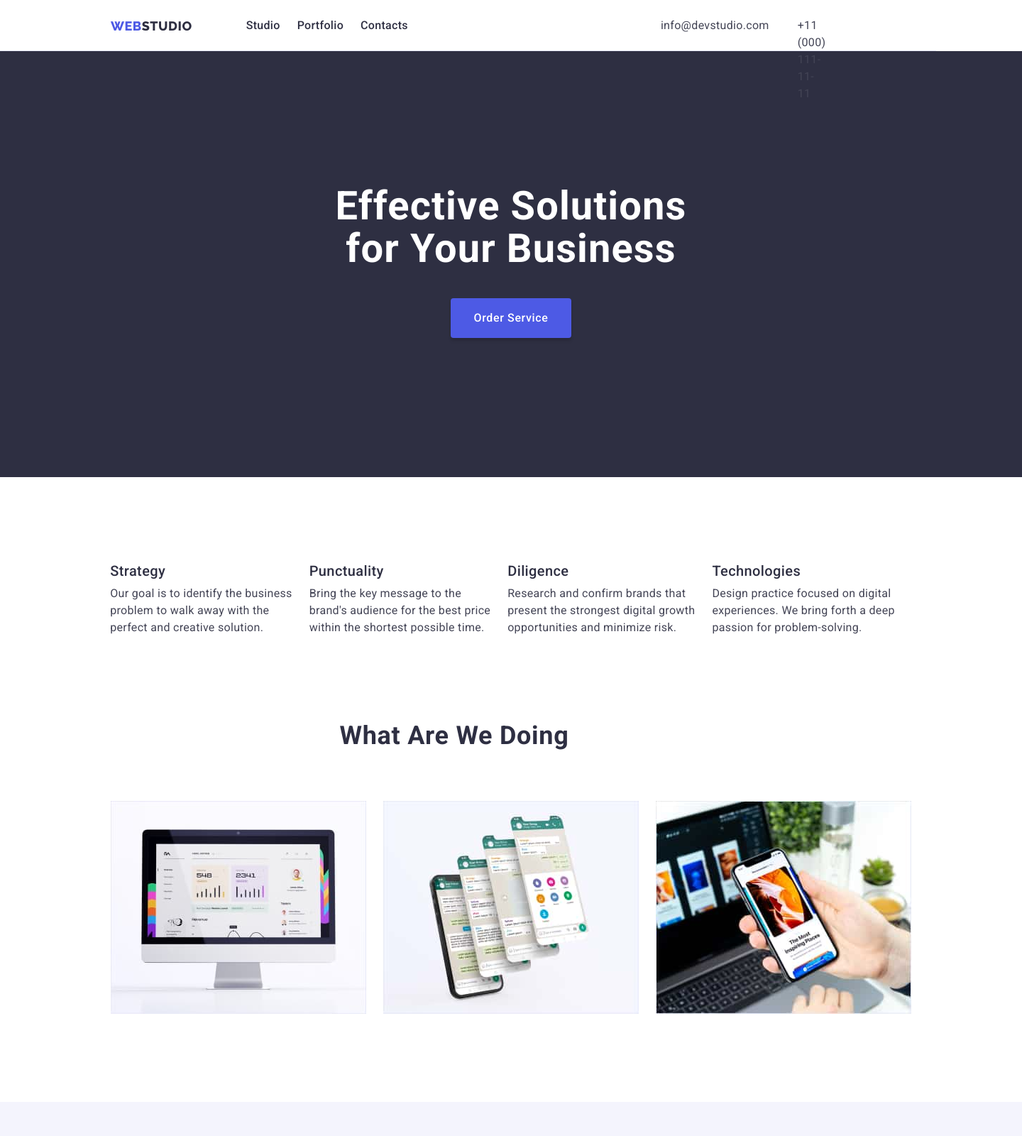
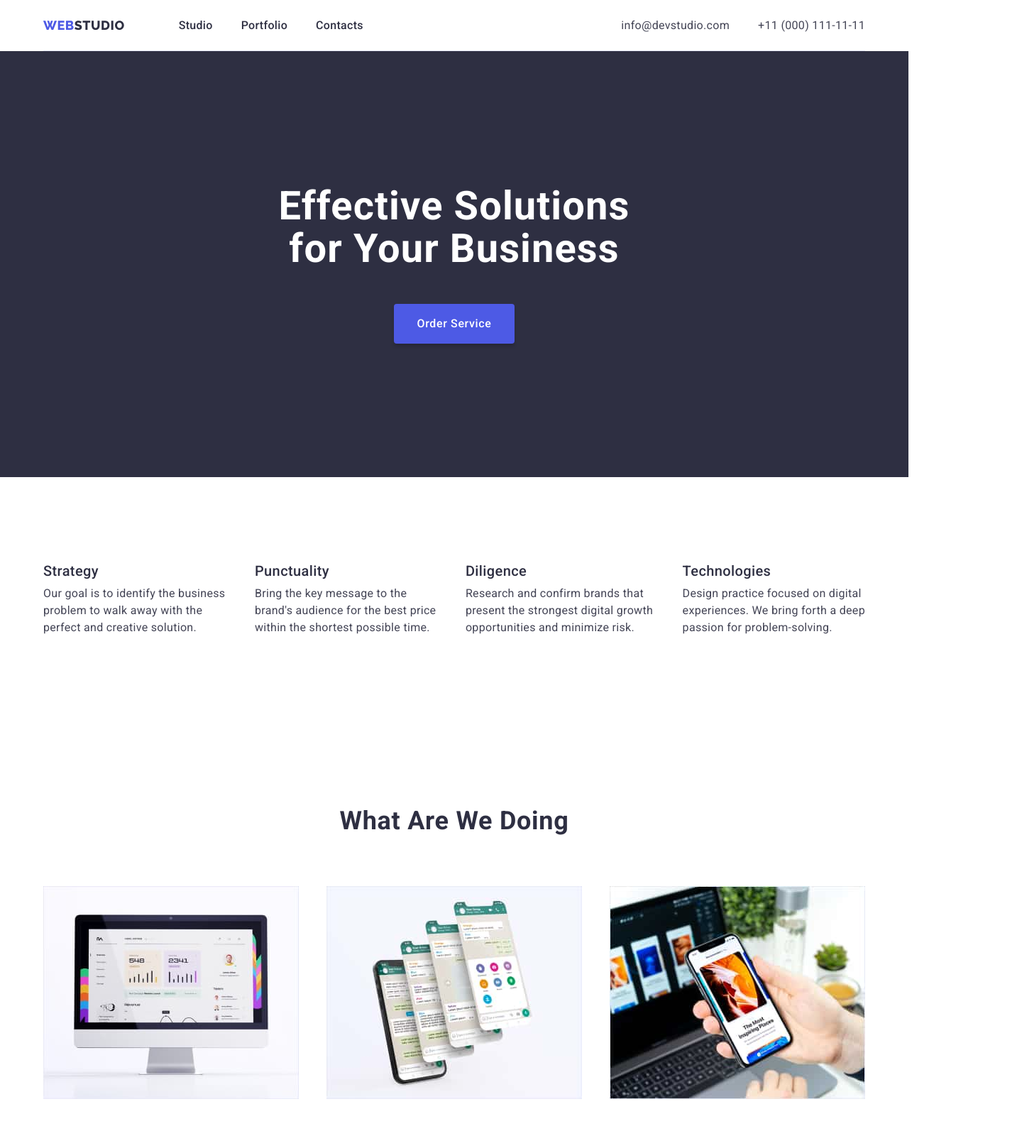
Before and after one commit to erikajyc/goit-markup-hw-03, a plain HTML site: page index.html in a window 1280 px wide. Shown: the top 1600 px of the page at 71% size, 1440 px wide, since content can reach past the window. Drawn offline with Linux system fonts and the light colour scheme.

Commit message:
goit-markup-hw-03-revised

```diff
--- a/css/styles.css
+++ b/css/styles.css
@@ -4,9 +4,6 @@
     box-sizing: border-box;
 }
 
-.studio {
-    height: 2208px;
-}
 :root {
     --iris: #4D5AE5;
     --ocean: #404BBF;
@@ -27,46 +24,56 @@ body {
     max-width: 1440px;
 }
 
-.header-nav,
-.nav-list,
-.address-list {
-    display: flex;
+a {
+    list-style: none;
+}
+
+.container {
+    width: 1158px;
+    margin: 0 auto;
 }
 
 .container-header {
-    display: inline-flex;
+    display: flex;
     height: 72px;
     flex-shrink: 0;
+    justify-content: space-between;
     border-bottom: 1px solid var(--cornflower);
-}
-
-.list-mail {
-    margin: 24px 0px 24px 332px;
 
 }
 
-.list-tel {
-    margin: 24px 156px 24px 0px;
+.header-nav {
+    display: flex;
+    gap: 76px;
+    align-items: center;
 }
 
+.nav-list {
+    display: flex;
+    gap: 40px;
+}
 .address-list {
+    display: flex;
     column-gap: 40px;
+    height: 100%;
+    align-items: center;
 }
 
 .features-list {
     display: flex;
-    justify-content: center;
-    width: 1440px;
+    justify-content: space-between;
 }
 
-.team-title {
-    padding: 120px 0px 72px 0px;
+.features-list-item {
+    display: flex;
+    flex-direction: column;
+    gap: 8px;
 }
 
 .section-container {
     display: flex;
     column-gap: 40px;
-    justify-content: center;
+    justify-content: space-between;
 }
 
 .team-card {
@@ -80,31 +87,38 @@ h2 {
     font-size: 36px;
     line-height: 40px;
     letter-spacing: 0.72px;
+    margin-bottom: 72px;
 }
 
-.section-hero {
+.hero {
     color: var(--white);
     background-color: var(--navyblue);
     text-align: center;
-    width: 1440px;
-    height: 600px;
     flex-shrink: 0;
+    padding: 188px 0px;
 }
 
-
+.hero-container {
+    display:flex;
+    gap: 48px;
+    flex-direction:column;
+}
 .hero-slogan {
     color: var(--white);
     text-align: center;
     font-size: 56px;
     line-height: 60px;
     letter-spacing: 1.12px;
-    padding: 188px 472px 40px 472px;
+    margin-bottom: 48px;
 }
 
-.section-footer {
+.section {
+    padding: 120px 0px;
+}
+
+.footer {
     color: var(--white);
     background-color: var(--navyblue);
-    width: 1440px;
     height: 312px;
     flex-shrink: 0;
 }
@@ -114,7 +128,7 @@ h2 {
     font-size: 16px;
     line-height: 24px;
     letter-spacing: 0.32px;
-    padding: 17.5px 1020px 100px 156px;
+    padding-top:17.5px;
 }
 
 .header-nav-logo {
@@ -126,10 +140,6 @@ h2 {
     line-height: 21px;
     letter-spacing: 0.54px;
     text-transform: uppercase;
-    padding-top: 25.5px;
-    padding-right: 76px;
-    padding-bottom: 25.5;
-    padding-left: 156px;
 }
 
 .span-logo {
@@ -147,18 +157,6 @@ h2 {
 .span-logo-footer {
     color: var(--cloud);
 }
-
-.nav-list,
-.address-list,
-.button-list-item {
-   list-style-type: none;
-}
-
-.nav-list-item {
-    margin: 24px 0px 24px 0px;
-    padding-right: 24px;
-}
-
 
 .header-nav-links {
     color: var(--navyblue);
@@ -206,9 +204,7 @@ h2 {
     font-size: 20px;
     font-weight: 500;
     line-height: 24px;
-    width: 264px;
     letter-spacing: 0.4px;
-    padding: 120px 24px 8px 0px;
 }
 
 .features-caption {
@@ -216,14 +212,11 @@ h2 {
     font-size: 16px;
     line-height: 24px;
     letter-spacing: 0.32px;
-    padding-right: 24px;
-    padding-bottom: 120px;
 }
 
-.section-team {
+.team {
+    display: flex;
     background-color: var(--cloud);
-    width: 1440px;
-    height: 732px;
     flex-shrink: 0;
 }
 
@@ -289,29 +282,29 @@ h2 {
     list-style-type: none;
 }
 
-.section-features {
-    width: 1117px;
-}
-
 .services-container {
     display: flex;
     column-gap: 24px;
-    padding: 72px 156px 120px 156px;
+    justify-content:space-between;
 }
 
-.container-button {
-    display: inline-flex;
-    column-gap: 24px;
-    padding: 96px 427px 72px 427px;
+.button-list {
+    display: flex;
+    justify-content: center;
+    gap: 40px;
+    padding-top: 96px;
+    padding-bottom: 72px;
 }
 
-.container-apps {
+.apps-container {
+    padding-bottom: 120px;
+}
+
+.apps-list {
     display: flex;
+    flex-wrap: wrap;
     column-gap: 24px;
     row-gap: 48px;
-    flex-wrap: wrap;
-    margin-left: 156px;
-    margin-bottom: 152px;
 }
 
 .container-apps-list {
@@ -337,9 +330,9 @@ h2 {
 .card-content {
     padding: 32px 16px;
 }
-.container-footer {
-        padding: 101.5px 0px 17.5px 0px;
-        row-gap: 17.5;
+
+.footer {
+    padding: 101.5px 0px;
 }
 
 .card-content {
--- a/index.html
+++ b/index.html
@@ -12,7 +12,7 @@
       <div class="studio">
       <!--Header Section-->
       <header class="header">
-        <div class="container-header">
+        <div class="container-header container">
         <nav class="header-nav">
           <a class="header-nav-logo" href="/goit-markup-hw-03/">WEB<span class="span-logo">STUDIO</span></a>
           <ul class="nav-list">
@@ -38,15 +38,18 @@
 
       <!--Main Section-->
       <main>
-        <section class="section-hero">
+        <section class="hero">
+          <div class="container">
           <h1 class="hero-slogan">
             Effective Solutions <br>
             for Your Business
           </h1>
           <button class="hero-button" type="button">Order Service</button>
+          </div>
         </section>
 
-        <section class="section-features">
+        <section class="section features">
+         <div class="container">
           <h2 class="features-title" hidden>Features</h2>
           <ul class="features-list">
             <li class="features-list-item">
@@ -82,9 +85,11 @@
               </p>
             </li>
           </ul>
+        </div>
         </section>
 
-        <section class="section-services">
+        <section class="section services">
+          <div class="container">
           <h2 class="services-title">What Are We Doing</h2>
           <ul class="services-list">
           <div class="services-container">
@@ -103,9 +108,11 @@
             </li>
           </div>
           </ul>
+          </div>
         </section>
 
-        <section class="section-team">
+        <section class="section team">
+          <div class="container">
           <h2 class="team-title">Our Team</h2>
           <ul class="team-list">
             <div class="section-container">
@@ -141,12 +148,13 @@
             </li>
             </div>
           </ul>
+          </div>
         </section>
       </main>
 
       <!--Footer Section-->
-      <footer class="section-footer">
-        <div class="container-footer">
+      <footer class="section footer">
+        <div class="container">
         <a class="header-nav-logo" href="/goit-markup-hw-01/">WEB<span class="span-logo-footer">STUDIO</span></a>
         <p class="footer-caption">
           Increase the flow of customers and <br>
```
Also changed, not shown: portfolio.html (+8 -8 lines).
